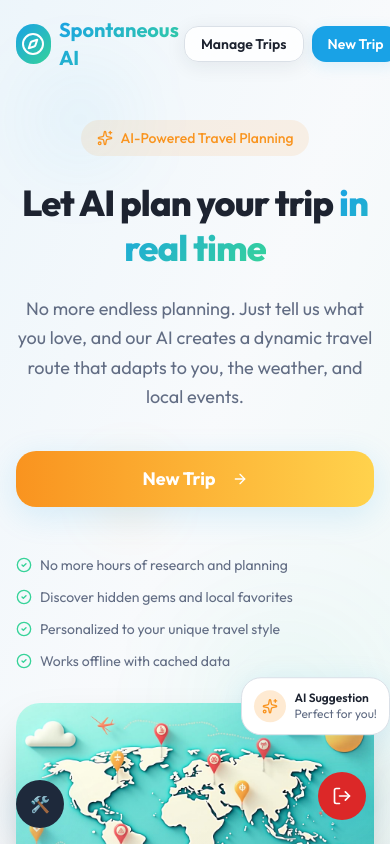
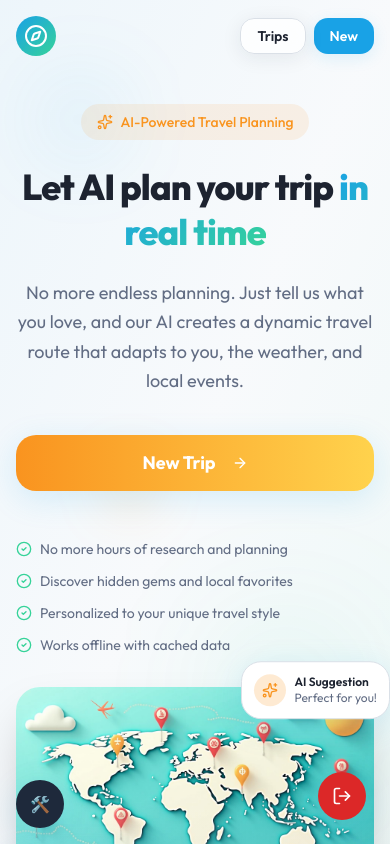
Before and after one commit to lior610/SpontaneousAI, a React (Vite) app in the folder web/: page / in a window 390 px wide. Shown: the top 844 px of the page. Built offline with nearby package versions, Linux system fonts and the light colour scheme; no server answers; sample sign-in values are in the browser's storage.

Commit message:
fix: resolve mobile layout overflow in landing page header, wizard inputs, and trip detail header

```diff
--- a/web/src/pages/LandingPage.tsx
+++ b/web/src/pages/LandingPage.tsx
@@ -121,16 +121,19 @@ export function LandingPage() {
 
         {/* Header */}
         <header className="relative z-10 flex items-center justify-between p-4 md:p-6 lg:px-12">
-          <div className="flex items-center gap-2">
-            <div className="w-10 h-10 rounded-xl bg-gradient-hero flex items-center justify-center">
+          <div className="flex items-center gap-2 flex-shrink-0">
+            <div className="w-10 h-10 rounded-xl bg-gradient-hero flex items-center justify-center flex-shrink-0">
               <Compass className="w-6 h-6 text-primary-foreground" />
             </div>
-            <span className="text-xl font-bold text-gradient-hero">Spontaneous AI</span>
+            <span className="text-xl font-bold text-gradient-hero hidden sm:inline">Spontaneous AI</span>
           </div>
           <div className="flex items-center gap-2">
             {currentUser && (
               <Button variant="glass" size="sm" asChild>
-                <Link to="/trips">Manage Trips</Link>
+                <Link to="/trips">
+                  <span className="hidden sm:inline">Manage Trips</span>
+                  <span className="sm:hidden">Trips</span>
+                </Link>
               </Button>
             )}
             {!currentUser ? (
@@ -145,11 +148,13 @@ export function LandingPage() {
                     size="sm"
                     onClick={() => navigate('/trip', { state: { tripSetup: activeTrip.tripSetup, tripId: activeTrip.tripId } })}
                   >
-                    Continue Trip
+                    <span className="hidden sm:inline">Continue Trip</span>
+                    <span className="sm:hidden">Continue</span>
                   </Button>
                 )}
                 <Button variant="default" size="sm" onClick={handleStartTrip}>
-                  New Trip
+                  <span className="hidden sm:inline">New Trip</span>
+                  <span className="sm:hidden">New</span>
                 </Button>
               </div>
             )}
--- a/web/src/pages/TripPage.tsx
+++ b/web/src/pages/TripPage.tsx
@@ -305,12 +305,12 @@ export function TripPage() {
       <header className="sticky top-0 z-20 bg-card/80 backdrop-blur-md border-b">
         <div className="px-4 py-3">
           <div className="flex items-center justify-between mb-2">
-            <div>
+            <div className="min-w-0 mr-4">
               <h1 className="font-bold text-lg flex items-center gap-2">
-                <MapPin className="w-5 h-5 text-primary" />
-                {tripSetup.destination || 'Your Trip'}
+                <MapPin className="w-5 h-5 text-primary flex-shrink-0" />
+                <span className="truncate">{tripSetup.destination || 'Your Trip'}</span>
               </h1>
-              <p className="text-xs text-muted-foreground">
+              <p className="text-xs text-muted-foreground truncate">
                 {completedActivities.length} activities completed
               </p>
             </div>
--- a/web/src/pages/WizardPage.tsx
+++ b/web/src/pages/WizardPage.tsx
@@ -241,7 +241,7 @@ export default function WizardPage() {
                   value={localDestination}
                   onChange={(e) => setLocalDestination(e.target.value)}
                   disabled={isLoadingLocations}
-                  className="flex h-12 w-full rounded-xl border-2 border-input bg-card px-4 py-2 text-base focus-visible:outline-none focus-visible:ring-2 focus-visible:ring-primary focus-visible:ring-offset-2 focus-visible:border-primary transition-all duration-200"
+                  className="block h-12 w-full rounded-xl border-2 border-input bg-card px-4 py-2 text-base focus-visible:outline-none focus-visible:ring-2 focus-visible:ring-primary focus-visible:ring-offset-2 focus-visible:border-primary transition-all duration-200"
                 >
                   <option value="" disabled>Select a destination</option>
                   {locations.map(loc => (
@@ -269,7 +269,7 @@ export default function WizardPage() {
                     type="date"
                     value={tripSetup.startDate ? format(tripSetup.startDate, 'yyyy-MM-dd') : ''}
                     onChange={(e) => handleDateChange('startDate', e.target.value)}
-                    className="flex h-12 w-full rounded-xl border-2 border-input bg-card px-4 py-2 text-base focus-visible:outline-none focus-visible:ring-2 focus-visible:ring-primary focus-visible:ring-offset-2 focus-visible:border-primary transition-all duration-200"
+                    className="block h-12 w-full rounded-xl border-2 border-input bg-card px-4 py-2 text-base focus-visible:outline-none focus-visible:ring-2 focus-visible:ring-primary focus-visible:ring-offset-2 focus-visible:border-primary transition-all duration-200"
                   />
                 </div>
                 <div className="flex-1">
@@ -279,7 +279,7 @@ export default function WizardPage() {
                     type="date"
                     value={tripSetup.endDate ? format(tripSetup.endDate, 'yyyy-MM-dd') : ''}
                     onChange={(e) => handleDateChange('endDate', e.target.value)}
-                    className="flex h-12 w-full rounded-xl border-2 border-input bg-card px-4 py-2 text-base focus-visible:outline-none focus-visible:ring-2 focus-visible:ring-primary focus-visible:ring-offset-2 focus-visible:border-primary transition-all duration-200"
+                    className="block h-12 w-full rounded-xl border-2 border-input bg-card px-4 py-2 text-base focus-visible:outline-none focus-visible:ring-2 focus-visible:ring-primary focus-visible:ring-offset-2 focus-visible:border-primary transition-all duration-200"
                   />
                 </div>
               </div>
--- a/web/vite.config.js
+++ b/web/vite.config.js
@@ -15,6 +15,9 @@ export default defineConfig({
   server: {
     host: true,
     allowedHosts: ["spontai.cs.colman.ac.il"],
+    watch: {
+      usePolling: true,
+    },
     proxy: {
       '/api': {
         target: process.env.VITE_API_URL || 'http://localhost:3000',
```
